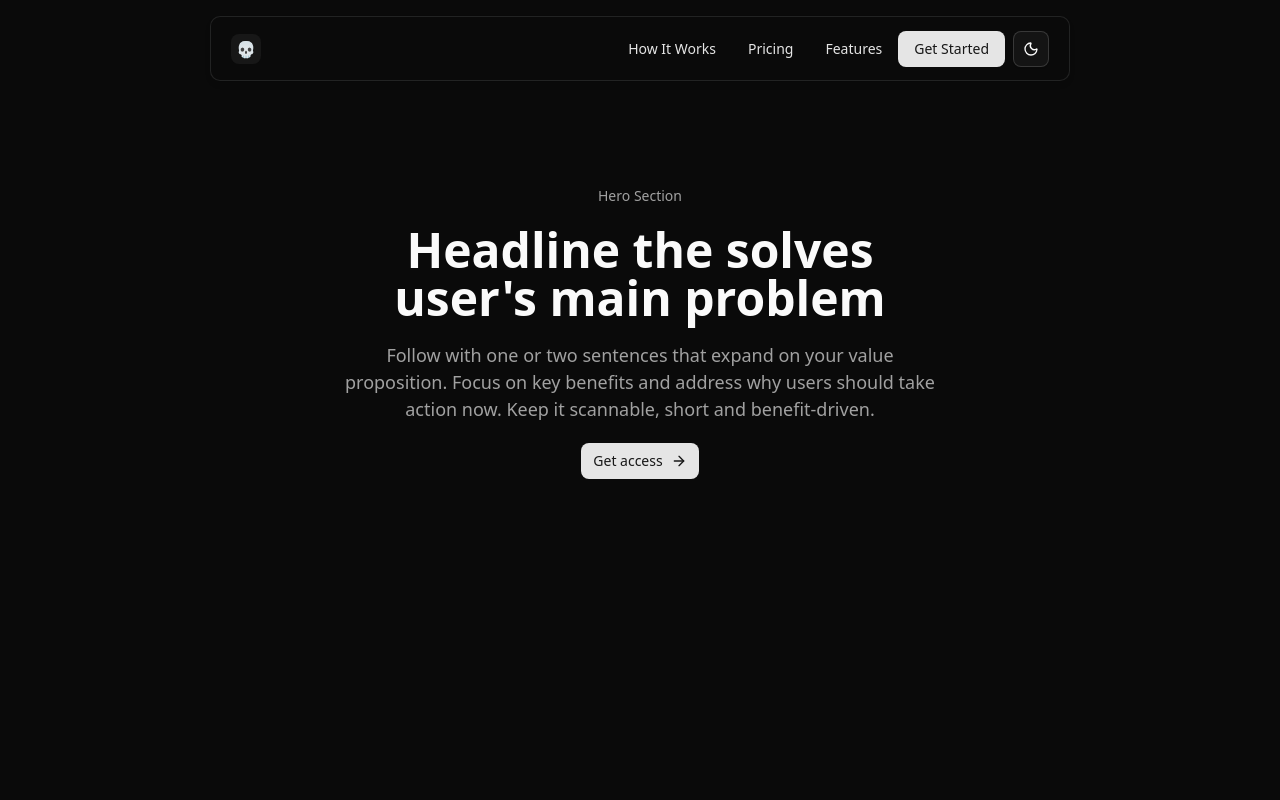
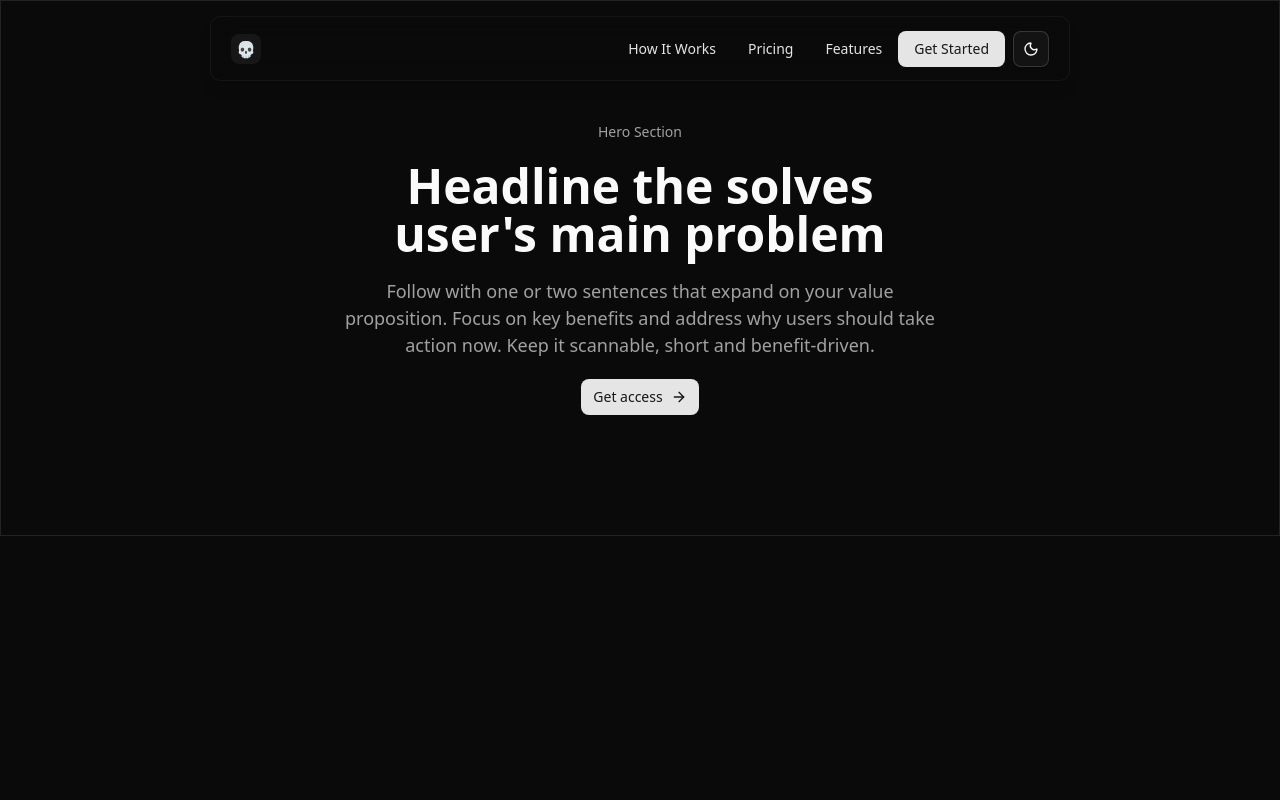
Before and after one commit to yeahitsmejayyy/skelly-site, a React (Vite) app: page / in a window 1280 px wide. Shown: the top 800 px of the page. Built offline with nearby package versions, Linux system fonts and the light colour scheme.

Commit message:
chore(site): updated nav1 + hero1 section components

```diff
--- a/src/components/site/hero/hero-1.tsx
+++ b/src/components/site/hero/hero-1.tsx
@@ -8,7 +8,7 @@ import { ArrowRight } from "lucide-react";
 // props: Hero1Props
 export default function Hero1() {
     return (
-        <div className="w-full flex items-center justify-center lg:pt-30 pt-15 lg:px-0 px-12">
+        <div className="w-full border flex items-center justify-center lg:py-30 py-30 lg:px-0 px-12">
             <div className="w-full lg:max-w-150 flex flex-col gap-y-5 text-center mx-auto">
                 <p className="text-muted-foreground lg:text-[14px]">Hero Section</p>
                 <h1 className="lg:text-5xl text-3xl font-bold">Headline the solves user's main problem</h1>
--- a/src/components/site/nav/nav-1.tsx
+++ b/src/components/site/nav/nav-1.tsx
@@ -9,10 +9,12 @@ import { Menu } from "lucide-react";
 // props: Nav1Props
 export default function Nav1() {
     return (
-        <div className="sticky lg:top-4 top-0 w-full h-16.25 max-w-215 mx-auto px-5 flex items-center justify-between border lg:rounded-lg bg-background lg:shadow-md">
+        <div className="fixed right-0 left-0 lg:top-4 top-0 w-full h-16.25 max-w-215 mx-auto px-5 flex items-center justify-between bg-background/60 backdrop-blur-md backdrop-saturate-150
+border border-border/50
+lg:rounded-lg lg:shadow-lg">
             <div className="flex items-center gap-1">
                 <div className="flex items-center gap-x-1">
-                    <span className="w-[30px] h-[30px] flex items-center justify-center bg-neutral-950 dark:bg-neutral-900 rounded-md">💀</span>
+                    <span className="w-7.5 h-7.5 flex items-center justify-center bg-neutral-950 dark:bg-neutral-900 rounded-md">💀</span>
                     {/* optional: typelogo */}
                     {/* <span className="font-bold lg:block hidden">@skelly/site</span> */}
                 </div>
```
